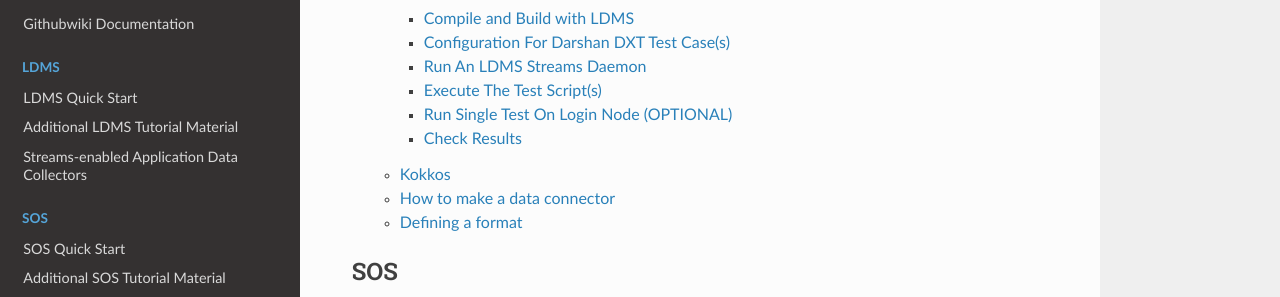
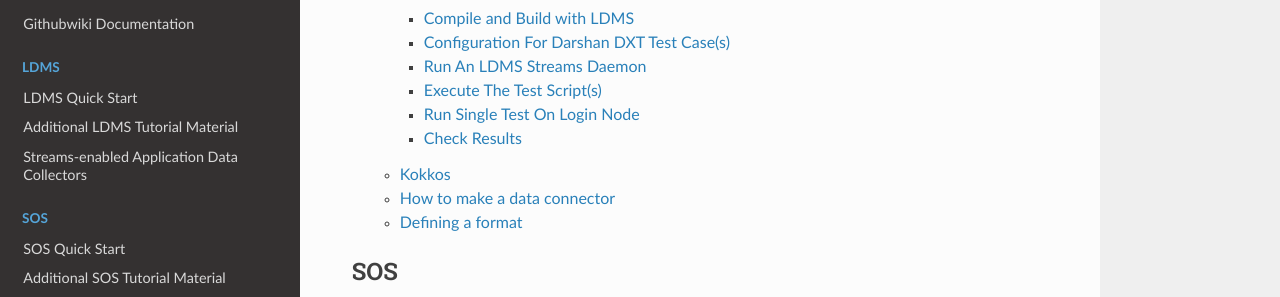
Before and after one commit to ovis-hpc/readthedocs, a Sphinx documentation site: the page built from docs/source/index.rst, in a window 1280 px wide and 900 px high, scrolled down 744 px. Shown: the part 153-450 px from the top of the window. Built offline with Sphinx 7.4.7 and the Read the Docs theme 2.0.0, drawn with Linux system fonts in a browser that asks for light colours; pages that are not in the unit, such as notebooks, are missing from menus.

Commit message:
Update ldms-streams.rst

```diff
--- a/docs/source/ldms-streams.rst
+++ b/docs/source/ldms-streams.rst
@@ -160,7 +160,7 @@
 .. note::
 
   Make sure the LD_PRELOAD and all other DARSHAN_LDMS_* related variables are set and at least one of the *_ENABLE_LDMS variable is set. If not, no data will be collected by LDMS.
-  **OPTIONAL** To collect the correct job_id by Darshan and LDMS, please export the environment variable ``PBS_JOBID`` to $SLURM_JOB_ID in ``<darshan-prefix>/darshan-test/regression/cray-module-nersc/slurm-submit.sl``. If this is not set, the job_id field will be set to the first PID.
+  **Optional** To collect the correct job_id by Darshan and LDMS, please export the environment variable ``PBS_JOBID`` to $SLURM_JOB_ID in ``<darshan-prefix>/darshan-test/regression/cray-module-nersc/slurm-submit.sl``. If this is not set, the job_id field will be set to the first PID.
 
 All Tests
 //////////
@@ -179,9 +179,10 @@
 
   Make sure the LD_PRELOAD and all other DARSHAN_LDMS_* related variables are set and at least one of the *_ENABLE_LDMS variable is set. If not, no data will be collected by LDMS.
 
-Run Single Test On Login Node (OPTIONAL)
-----------------------------------------
+Run Single Test On Login Node
+------------------------------
 If you are not installing the darshanConnector code on cluster, please run the following commands to do run a single Darshan test case on the login node.
+
 1. Set Environment Variables for Darshan, LDMS and Darshan-LDMS Integrated code (i.e. darshanConnector).
 
 .. code-block:: RST
@@ -244,7 +245,7 @@
   export DARSHAN_TESTDIR=$PWD/darshan/darshan-test/regression
   export DARSHAN_LOGFILE=$DARSHAN_TMP/${PROG}.darshan
 
-4. **OPTIONAL** Generate TMP Path if it doesn't exist
+4. **Optional** Generate TMP Path if it doesn't exist
 
 .. code-block:: RST
 
@@ -260,7 +261,7 @@
   cd $DARSHAN_TMP
   ./${PROG} -f $DARSHAN_TMP/${PROG}.tmp.dat
 
-6. **OPTIONAL** Parse the Darshan binary file using Darshans standard and DXT (only if DXT_ENABLE_IO_TRACE is enabled) parsers.
+6. **Optional** Parse the Darshan binary file using Darshans standard and DXT (only if DXT_ENABLE_IO_TRACE is enabled) parsers.
 
 .. code-block:: RST
 
```
